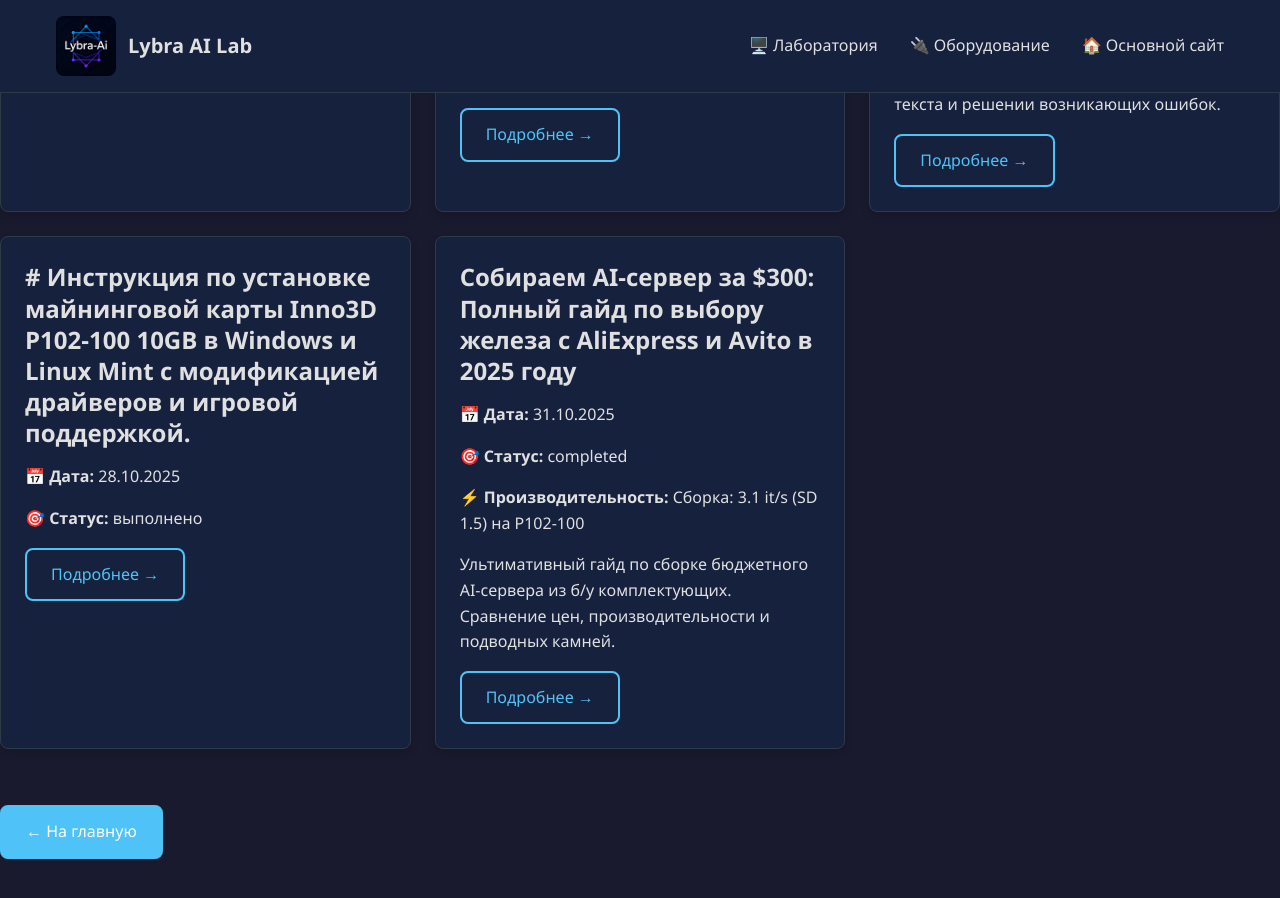
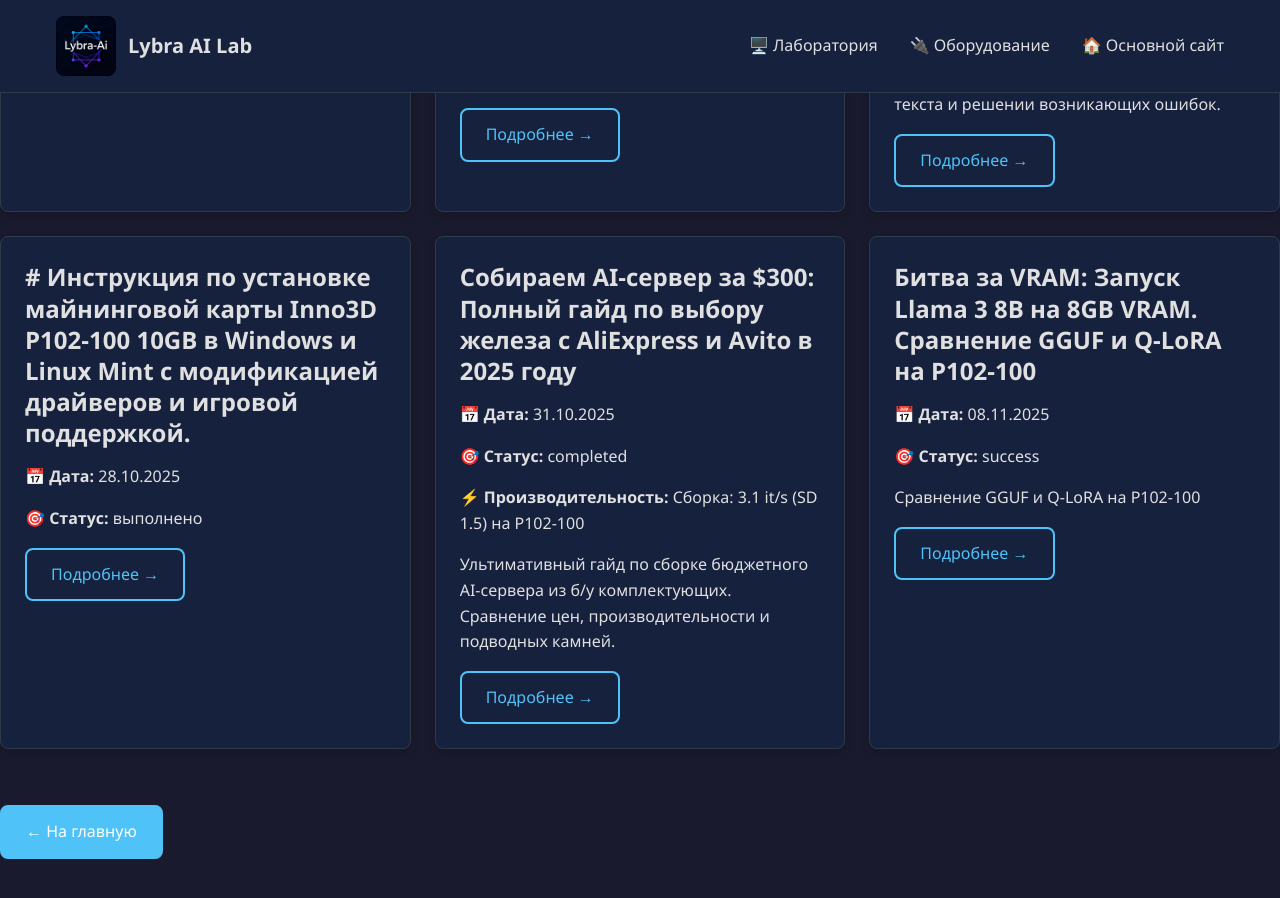
Before and after one commit to lybra-bee/lybra-ai-lab, a Jekyll site: the page built from experiments.md, in a window 1280 px wide and 900 px high, scrolled down 457 px. Built offline with Jekyll 4.4.1, drawn with Linux system fonts in a browser that asks for light colours.

Commit message:
Update article_llama3_final_draft_for_user.md

```diff
--- a/_experiments/article_llama3_final_draft_for_user.md
+++ b/_experiments/article_llama3_final_draft_for_user.md
@@ -1,3 +1,11 @@
+---
+layout: experiment
+title: "Битва за VRAM: Запуск Llama 3 8B на 8GB VRAM. Сравнение GGUF и Q-LoRA на P102-100"
+date: 2025-11-08
+status: success
+hardware: "P102-100 10GB + Xeon E5 2650v4"
+description: "Сравнение GGUF и Q-LoRA на P102-100"
+---
 # Битва за VRAM: Запуск Llama 3 8B на 8GB VRAM. Сравнение GGUF и Q-LoRA на P102-100.
 
 ## Введение: Когда 10GB — это 8GB
```
